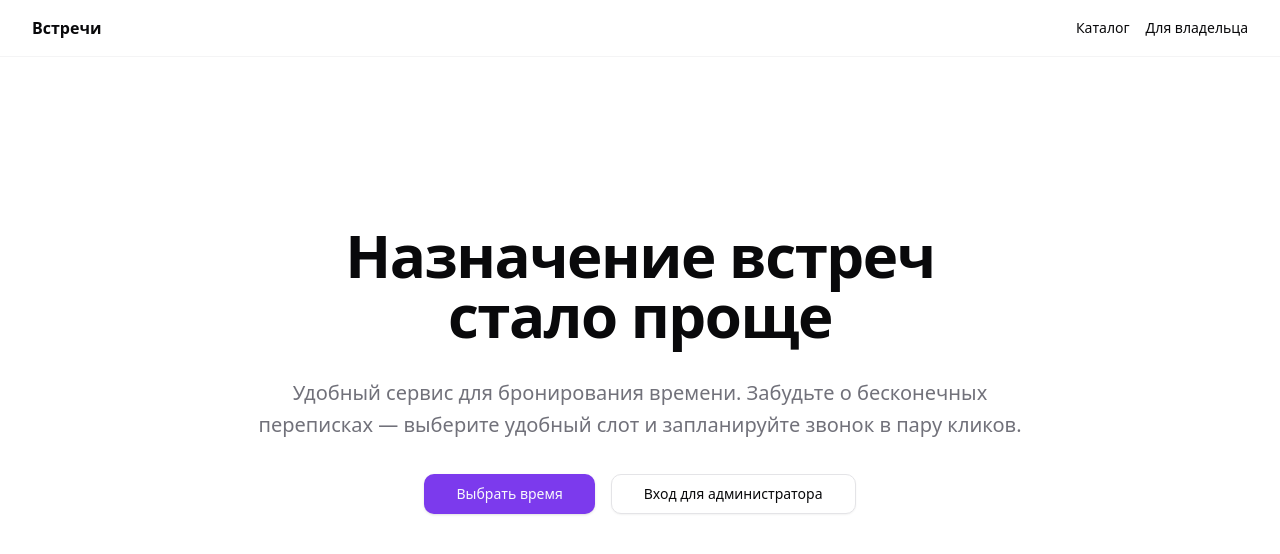
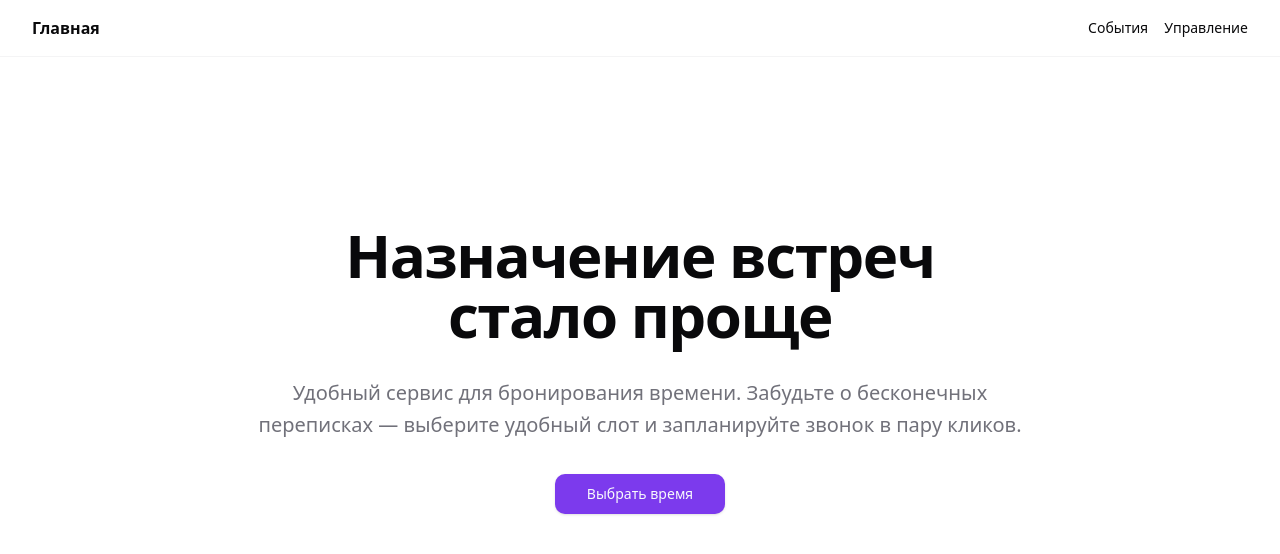
Before and after one commit to greenkerokero/ai-for-developers-project-386, a React (Vite) app in the folder frontend/: page / in a window 1280 px wide. Shown: the top 554 px of the page. Built offline with nearby package versions, Linux system fonts and the light colour scheme; no server answers; what openapi-fetch would draw is missing.

Commit message:
Update navigation labels

```diff
--- a/frontend/src/components/layout/PublicLayout.tsx
+++ b/frontend/src/components/layout/PublicLayout.tsx
@@ -6,7 +6,7 @@ export function PublicLayout() {
       <header className="sticky top-0 z-50 w-full border-b border-border/40 bg-background/95 backdrop-blur supports-[backdrop-filter]:bg-background/60">
         <div className="container flex h-14 max-w-screen-2xl items-center">
           <Link to="/" className="mr-6 flex items-center space-x-2">
-            <span className="font-bold sm:inline-block">Встречи</span>
+            <span className="font-bold sm:inline-block">Главная</span>
           </Link>
           <div className="flex flex-1 items-center justify-between space-x-2 md:justify-end">
             <nav className="flex items-center space-x-4">
@@ -14,13 +14,13 @@ export function PublicLayout() {
                 to="/events"
                 className="text-sm font-medium transition-colors hover:text-primary"
               >
-                Каталог
+                События
               </Link>
               <Link
                 to="/owner"
                 className="text-sm font-medium transition-colors hover:text-primary"
               >
-                Для владельца
+                Управление
               </Link>
             </nav>
           </div>
--- a/frontend/src/pages/public/home-page.tsx
+++ b/frontend/src/pages/public/home-page.tsx
@@ -14,9 +14,6 @@ export function HomePage() {
         <Button size="lg" asChild>
           <Link to="/events">Выбрать время</Link>
         </Button>
-        <Button size="lg" variant="outline" asChild>
-          <Link to="/owner">Вход для администратора</Link>
-        </Button>
       </div>
     </div>
   );
```
